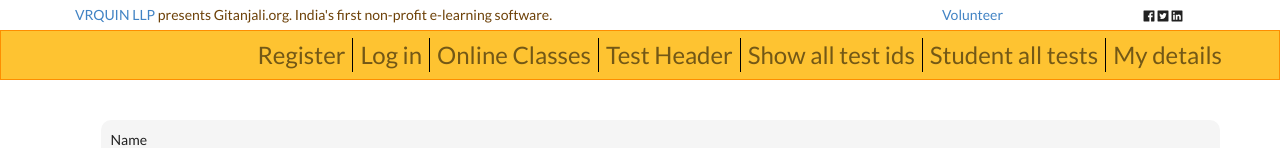
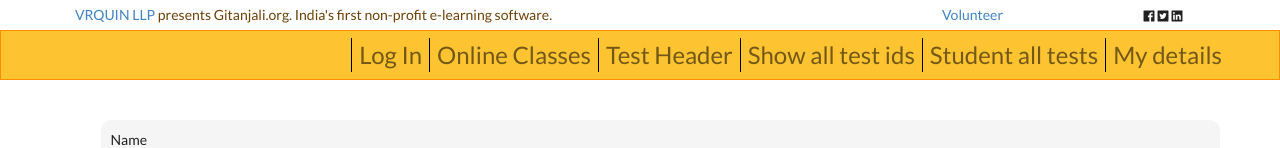
Before and after one commit to srijondasgit/examfrontend, a React (Create React App) app in the folder exammodule/: page / in a window 1280 px wide. Shown: the top 148 px of the page. Built offline with nearby package versions, Linux system fonts and the light colour scheme.

Commit message:
Update Header.js

```diff
--- a/exammodule/src/components/Header.js
+++ b/exammodule/src/components/Header.js
@@ -1,38 +1,4 @@
-// import React from 'react';
-// import {Link} from 'react-router-dom';
-
-// const Header = () => {
-//   return (
-//     <div className="ui secondary pointing menu">
-//       <Link to="/" className="item">
-//         Sign Up
-//       </Link>
-//       <Link to="/user/authenticate" className="item">
-//         Log In
-//       </Link>
-//       <Link to="/teacher/addTestHeader" className="item">
-//         Test Header
-//       </Link>
-//       {/* <Link to={`/teacher/testId/${id}/addQuestion`} className="item">
-//         Add Question
-//       </Link> */}
-//       <Link to="/user/allTests" className="item">
-//         Show all test ids
-//       </Link>
-//       <Link to="/profile/getProfileName" className="item">
-//         My detail
-//       </Link>
-//       <Link to="/student/allTests" className="item">
-//         Student all tests
-//       </Link>
-//     </div>
-//   );
-// };
-
-// export default Header;
-
-
-import React from 'react';
+import React, {useState} from 'react';
 import Nav from 'react-bootstrap/Nav';
 import Navbar from 'react-bootstrap/Navbar';
 import './Header.css'
@@ -41,6 +7,10 @@ import { AiFillLinkedin, AiFillFacebook , AiFillTwitterSquare} from "react-icons
 
 class Header extends React.Component  {
 
+  constructor(props) {
+    super(props);
+    this.state = {isLoggedIn: false};
+  }
   // constructor(props) {
   //     super(props);
   //     this.state = {
@@ -84,8 +54,8 @@ class Header extends React.Component  {
             <Navbar.Toggle aria-controls="basic-navbar-nav" style={{ float: 'right'}} />
                 <Navbar.Collapse id="basic-navbar-nav">
                   <Nav className="mr-auto">
-                    <Nav.Link href="/"> Register </Nav.Link>
-                    <Nav.Link href="/user/authenticate" className="rightBorder"> Log in </Nav.Link>
+                    {/* <Nav.Link href="/register"> Register </Nav.Link> */}
+                    <Nav.Link href="/user/authenticate" className="rightBorder"> Log In</Nav.Link>
 
                     <Nav.Link href="https://www.youtube.com/channel/UCd6FQ7_X5U5bpWjxDizqyxQ" className="rightBorder" target="_blank">
                         Online Classes
```
